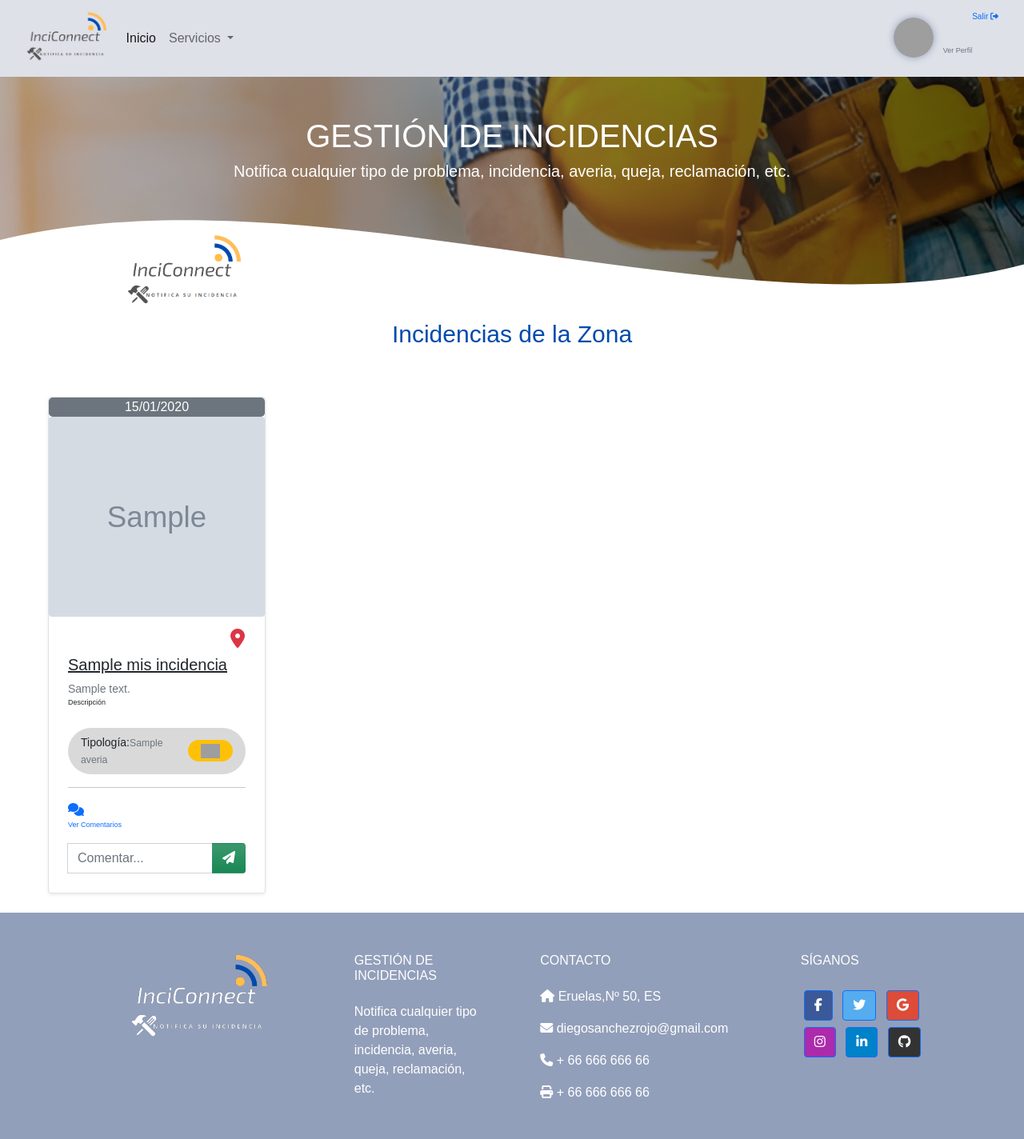
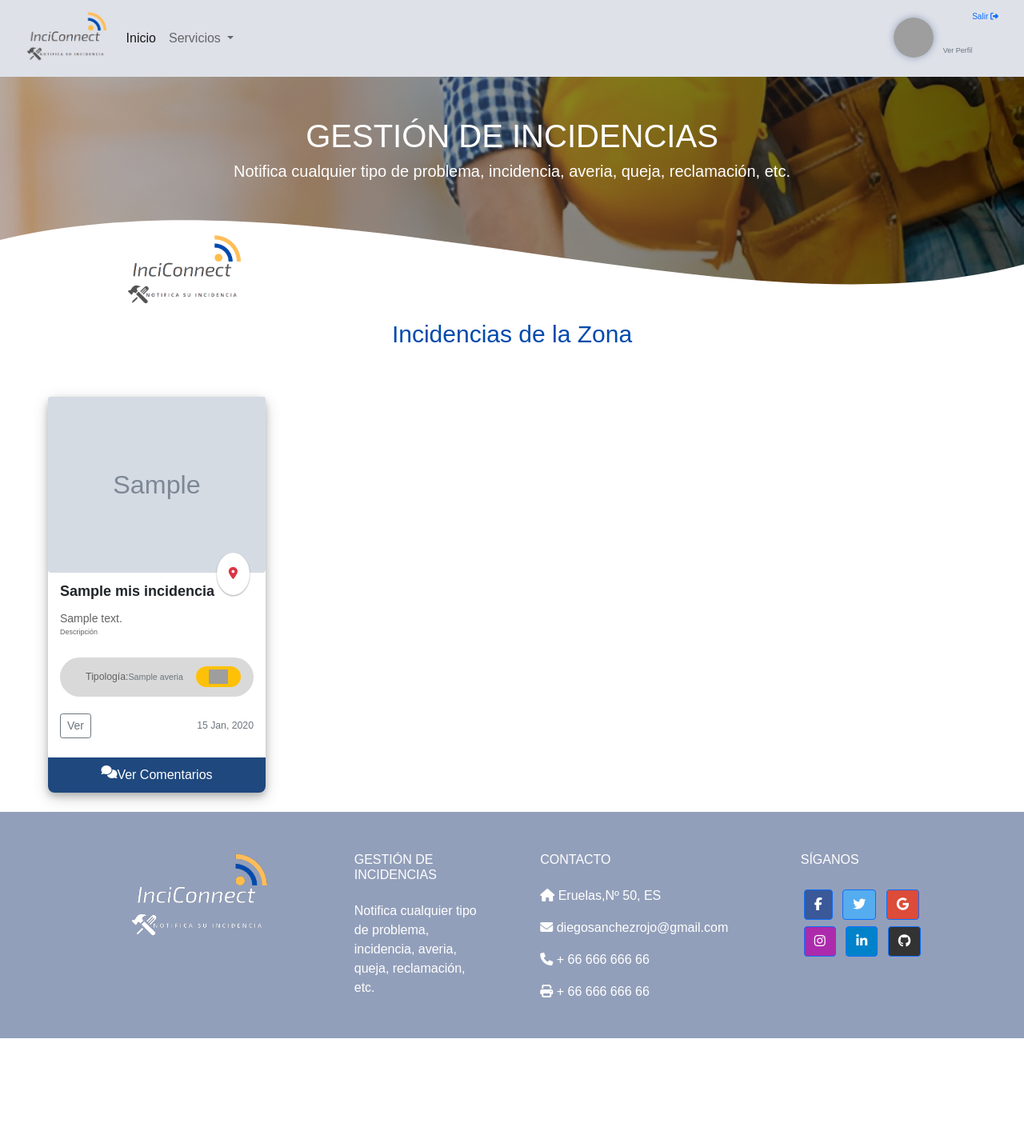
Before and after one commit to diego-sanchez-r/Proyecto-Fin-Ciclo-Daw-2022, a Symfony app: template templates/incidencia/index.html.twig in a window 1280 px wide. Shown: the whole page at 80% size. After the commit the page ends 1298 px from the top, so only its background shows below. Run offline with Twig, Linux system fonts and the light colour scheme; the template is opened without the code that fills it: most values are stand-ins (such as "Sample title", 1, 10 or a date in 2020); grey boxes marked "Sample" are stand-in pictures; some libraries are stand-ins or nearby versions; grey boxes are pictures that could not be loaded.

Commit message:
Cambio al mostrar las incidencias.

```diff
--- a/templates/incidencia/index.html.twig
+++ b/templates/incidencia/index.html.twig
@@ -14,10 +14,104 @@
             max-width: 100%;
             margin: 0 auto;
         }
+    a {
+        text-decoration: none;
+    }
 
+    /* Card Styles */
+
+    .card-sl {
+        border-radius: 8px;
+        box-shadow: 0 4px 8px 0 rgba(0, 0, 0, 0.2), 0 6px 20px 0 rgba(0, 0, 0, 0.19);
+    }
+
+    .card-image img {
+        max-height: 100%;
+        max-width: 100%;
+        border-radius: 8px 8px 0px 0;
+    }
+
+    .card-action {
+        position: relative;
+        float: right;
+        margin-top: -25px;
+        margin-right: 20px;
+        z-index: 2;
+        color: #DC3545;
+        background: #fff;
+        border-radius: 100%;
+        padding: 15px;
+        font-size: 15px;
+        box-shadow: 0 1px 2px 0 rgba(0, 0, 0, 0.2), 0 1px 2px 0 rgba(0, 0, 0, 0.19);
+    }
+
+    .card-action:hover {
+        color: #fff;
+        background: #DC3545;
+        -webkit-animation: pulse 1.5s infinite;
+    }
+
+    .card-heading {
+        font-size: 18px;
+        font-weight: bold;
+        background: #fff;
+        padding: 10px 15px;
+    }
+
+    .card-text {
+        padding-left:15px;
+        padding-right:15px;
+        background: #fff;
+        font-size: 14px;
+        color: #636262;
+    }
+
+    .card-button {
+        display: flex;
+        justify-content: center;
+        padding: 10px 0;
+        width: 100%;
+        background-color: #1F487E;
+        color: #fff;
+        border-radius: 0 0 8px 8px;
+    }
+
+    .card-button:hover {
+        text-decoration: none;
+        background-color: #1D3461;
+        color: #fff;
+
+    }
+
+
+    @-webkit-keyframes pulse {
+        0% {
+            -moz-transform: scale(0.9);
+            -ms-transform: scale(0.9);
+            -webkit-transform: scale(0.9);
+            transform: scale(0.9);
+        }
+
+        70% {
+            -moz-transform: scale(1);
+            -ms-transform: scale(1);
+            -webkit-transform: scale(1);
+            transform: scale(1);
+            box-shadow: 0 0 0 50px rgba(90, 153, 212, 0);
+        }
+
+        100% {
+            -moz-transform: scale(0.9);
+            -ms-transform: scale(0.9);
+            -webkit-transform: scale(0.9);
+            transform: scale(0.9);
+            box-shadow: 0 0 0 0 rgba(90, 153, 212, 0);
+        }
+    }
     </style>
     {%include 'menu.html.twig' %}
 <h2 class="titulo">Incidencias de la Zona</h2>
+
 <div class="container-fluid">
     <div class="px-lg-5">
         <div class="row">
@@ -27,14 +121,16 @@
             {% endif %}
 
             {% for incidencia in mis_incidencias %}
+
             <div class="col-xl-3 col-lg-4 col-md-6 mb-4">
-                    <div class="bg-white rounded shadow-sm border border-1">
-                        <div class="w-100 bg-secondary text-white text-center rounded-3 {% if app.user.rolUsuario == "admin_zona" %} {% if incidencia.estado == "Iniciada" %}bg-warning{% endif %}{% if incidencia.estado == "En proceso" %}bg-danger{% endif %}{% if incidencia.estado == "Resuelto" %}bg-success{% endif %}{% endif %}">
-                            {% if incidencia.estado == "Resuelto" %}<a href="{{ path("ocultar_incidencia",{id:incidencia.id}) }}" class="text-decoration-none text-white " title="Ocultar Incidencia"><i class="fa-solid fa-eye-slash"></i></a>{% endif %}
-                            {{incidencia.fechaCreacion | date("d/m/Y")}}
-                            {% if incidencia.estado == "Resuelto" %}<a class="text-decoration-none text-white" data-bs-toggle="collapse" href="#collapseExample{{incidencia.id}}" role="button" aria-expanded="false" aria-controls="collapseExample" title="Cambiar Estado"><i class="fa-solid fa-pen-to-square"></i></a>{% endif %}
-                            {% if incidencia.estado == "En proceso" %}<a class="text-decoration-none text-white" data-bs-toggle="collapse" href="#collapseExample{{incidencia.id}}" role="button" aria-expanded="false" aria-controls="collapseExample" title="Cambiar Estado"><i class="fa-solid fa-pen-to-square"></i></a>{% endif %}
-                            {% if incidencia.estado == "Iniciada" %}<a class="text-decoration-none text-white" data-bs-toggle="collapse" href="#collapseExample{{incidencia.id}}" role="button" aria-expanded="false" aria-controls="collapseExample" title="Cambiar Estado"><i class="fa-solid fa-pen-to-square"></i></a>{% endif %}
+                <div class="card-sl">
+                    <div class="">
+                        <div class="w-100 bg-secondary text-white text-center rounded-3
+                            {% if app.user.rolUsuario == "admin_zona" %} {% if incidencia.estado == "Iniciada" %}bg-warning{% endif %}{% if incidencia.estado == "En proceso" %}bg-danger{% endif %}{% if incidencia.estado == "Resuelto" %}bg-success{% endif %}{% endif %}">
+                            {% if app.user.rolUsuario == "admin_zona" %}{% if incidencia.estado == "Resuelto" %}<a href="{{ path("ocultar_incidencia",{id:incidencia.id}) }}" class="text-decoration-none text-white " title="Ocultar Incidencia"><i class="fa-solid fa-eye-slash"></i></a>{% endif %}{% endif %}
+                            {% if app.user.rolUsuario == "admin_zona" %}{% if incidencia.estado == "Resuelto" %}<a class="text-decoration-none text-white" data-bs-toggle="collapse" href="#collapseExample{{incidencia.id}}" role="button" aria-expanded="false" aria-controls="collapseExample" title="Cambiar Estado"><i class="fa-solid fa-pen-to-square"></i></a>{% endif %}{% endif %}
+                            {% if app.user.rolUsuario == "admin_zona" %}{% if incidencia.estado == "En proceso" %}<a class="text-decoration-none text-white" data-bs-toggle="collapse" href="#collapseExample{{incidencia.id}}" role="button" aria-expanded="false" aria-controls="collapseExample" title="Cambiar Estado"><i class="fa-solid fa-pen-to-square"></i></a>{% endif %}{% endif %}
+                            {% if app.user.rolUsuario == "admin_zona" %}{% if incidencia.estado == "Iniciada" %}<a class="text-decoration-none text-white" data-bs-toggle="collapse" href="#collapseExample{{incidencia.id}}" role="button" aria-expanded="false" aria-controls="collapseExample" title="Cambiar Estado"><i class="fa-solid fa-pen-to-square"></i></a>{% endif %}{% endif %}
                         </div>
                         <div class="collapse" id="collapseExample{{incidencia.id}}">
                             <form action="{{ path("edit_estado",{id_in:incidencia.id}) }}" method="post">
@@ -47,37 +143,42 @@
                               <button type="sumbit" class="btn btn btn-outline-dark bg-gradien">Cambiar Estado</button>
                           </div>
                         </form>
-
                        </div>
                     <a href="/imagenes/img_incidencias/{{incidencia.imagen}}" data-lightbox="photos" title="Zoom">
-                            <img class="img-fluid card-img-top rounded-2" src="/imagenes/img_incidencias/{{incidencia.imagen}}"  style="height: 250px !important;">
+                            <img class="img-fluid card-img-top rounded-bottom" src="/imagenes/img_incidencias/{{incidencia.imagen}}"  style="height: 220px !important;">
                     </a>
-                        <div class="p-4">
-                            <br>
-                            <h5> <a href="{{ path("ver_incidencia",{id:incidencia.id}) }}"class="text-dark" title="Ver Detalles">{{ incidencia.titulo }}</a></h5>
-                            <a class="text-decoration-none text-danger fs-4" style="float: right; margin-right: 1px; margin-top: -70px; " data-bs-toggle="offcanvas" title="Ubicación"
+                    </div>
+
+                    <a class="card-action" title="Ubicación" data-bs-toggle="offcanvas"
                        href="#offcanvasExample{{incidencia.id}}-{{incidencia.id}}" role="button" aria-controls="offcanvasExample">
-                                <i class="fa-solid fa-location-dot"></i></a>
-
-                            <p class="small text-muted mb-0">{{incidencia.descripcion}}<p style="font-size: xx-small;">Descripción</p></p>
+                        <i class="fa-solid fa-location-dot"></i>
+                    </a>
+                    <div class="card-heading">
+                        <a href="{{ path("ver_incidencia",{id:incidencia.id}) }}"class="text-dark" title="Ver Detalles">{{ incidencia.titulo }}</a>
+                    </div>
+                    <div class="card-text">
+                        {{incidencia.descripcion}}<p style="font-size: xx-small;">Descripción</p>
+                    </div>
+                <div class="card-text">
                        <div class="d-flex align-items-center justify-content-between rounded-pill px-3 py-2 mt-4" style="background-color: #D9D9D9 !important;">
                     <hr>
                     <p class="small mb-0"><span class="font-weight-bold">Tipología:<small class="text-muted">{{incidencia.averia.nombre}}</small></span></p>
                     <div class="badge badge-danger px-3 rounded-pill font-weight-normal bg-warning"><img src="/imagenes/iconos/{{incidencia.averia.nombre}}.svg" height="18px" alt="..." /></div>
-                            </div><hr>
-                                    <a class="text-decoration-none text-primary" data-bs-toggle="offcanvas" title="Todos los comentarios"
-                                    href="#offcanvasExample{{incidencia.id}}" role="button" aria-controls="offcanvasExample">
-                                    <i class="fa-solid fa-comments"></i><p style="font-size: xx-small;">Ver Comentarios</p></a>
-                            <form action="{{ path("add_comentario")}}" method="post">
-                                    <div class="input-group">
-                                        <input type="text" name="id_inci" hidden value="{{incidencia.id}}" >
-                                        <input type="text" name="texto" class="form-control" required placeholder="Comentar..."/>
-                                        <button class="btn bg-success bg-gradient" type="submit">
-                                            <i class="fa-solid fa-paper-plane text-white" title="Comentar"></i>
-                                        </button>
                 </div>
-                            </form>
+                <br>
+                <div class="d-flex justify-content-between align-items-center">
+                <div class="btn-group">
+                    <button type="button" class="btn btn-sm btn-outline-secondary">Ver</button>
+                    {% if app.user.rolUsuario == "admin_zona" %}<button type="button" class="btn btn-sm btn-outline-danger">Borrar</button>{% endif %}
                 </div>
+                <small class="text-muted">{{incidencia.fechaCreacion | date("d M, Y")}}</small>
+                </div>
+                </div>
+                <br>
+                    <a href="#offcanvasExample{{incidencia.id}}" data-bs-toggle="offcanvas" title="Todos los comentarios"
+                       class="card-button text-decoration-none" role="button" aria-controls="offcanvasExample">
+                        <i class="fa-solid fa-comments"></i>Ver Comentarios
+                    </a>
                 </div>
                     <div class="offcanvas offcanvas-start" tabindex="-1" id="offcanvasExample{{incidencia.id}}" aria-labelledby="offcanvasExampleLabel">
                         <div class="offcanvas-header">
--- a/templates/usuario/index.html.twig
+++ b/templates/usuario/index.html.twig
@@ -10,7 +10,7 @@
       crossorigin="anonymous"></script>
     <style>
         .contenedor {
-            width: 70%;
+            width: 90%;
             max-width: 100%;
             margin: 0 auto;
         }
@@ -38,7 +38,7 @@
                             <div class="col-sm-4 bg-c-lite-green user-profile">
                                 <div class="card-block text-center text-white">
                                     <div class="m-b-25">
-                                        <img id="foto_usuario_cambio" title="Cambiar Imagen"  src="/imagenes/img_users/{{ app.user.imagen }}" class="img-radius" height="80px" alt="..."><a href="{{ path("logout") }}" title="Cerrar Sesión" style="font-size: x-small; text-decoration: none;" >Salir <i class="fa-solid fa-right-from-bracket"></i></a> </div>
+                                    <img id="foto_usuario_cambio" title="Cambiar Imagen"  src="/imagenes/img_users/{{ app.user.imagen }}" class="img-radius" height="90px" width="120px" alt="..."><br><a href="{{ path("logout") }}" title="Cerrar Sesión" style="font-size: x-small; text-decoration: none;" >Salir <i class="fa-solid fa-right-from-bracket"></i></a> </div>
                                     {{ form_start(form_foto,{'attr': {'id': 'formulario_actualizar_foto'}}) }}
                                     <input type="submit">
                                     {{ form_end(form_foto) }}
```
Also changed, not shown: public/imagenes/img_incidencias/calle-en-mal-estado-628bcae12fc07.jpg (added), public/imagenes/img_incidencias/grafiti-628bcb58e7f05.jpg (added), public/imagenes/img_noticias/kebab8-2-628a9a45bfefc.jpg (added), public/imagenes/img_users/calle-en-mal-estado-628a6d26805f1.jpg (added), public/imagenes/img_users/farolas-enric-miralles-diagonal-mar-5-570x340-628a6c5838fd5.jpg (added), public/imagenes/img_users/kebab1-628a6e0c002d9.jpg (added), public/imagenes/img_users/kebab3-628a99931560e.jpg (added), public/imagenes/img_users/kebab6-2-628a99baa0175.jpg (added). Lines whose indentation alone changed are shown as unchanged.
